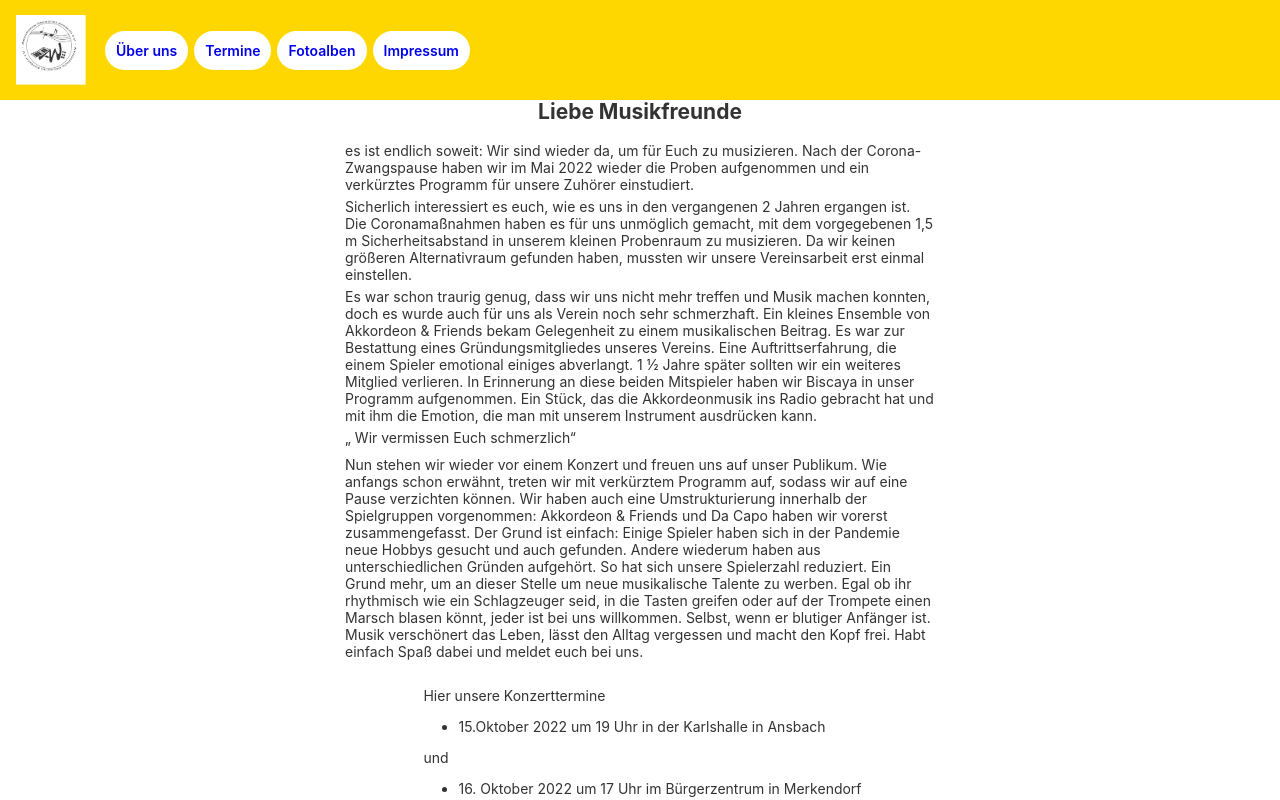
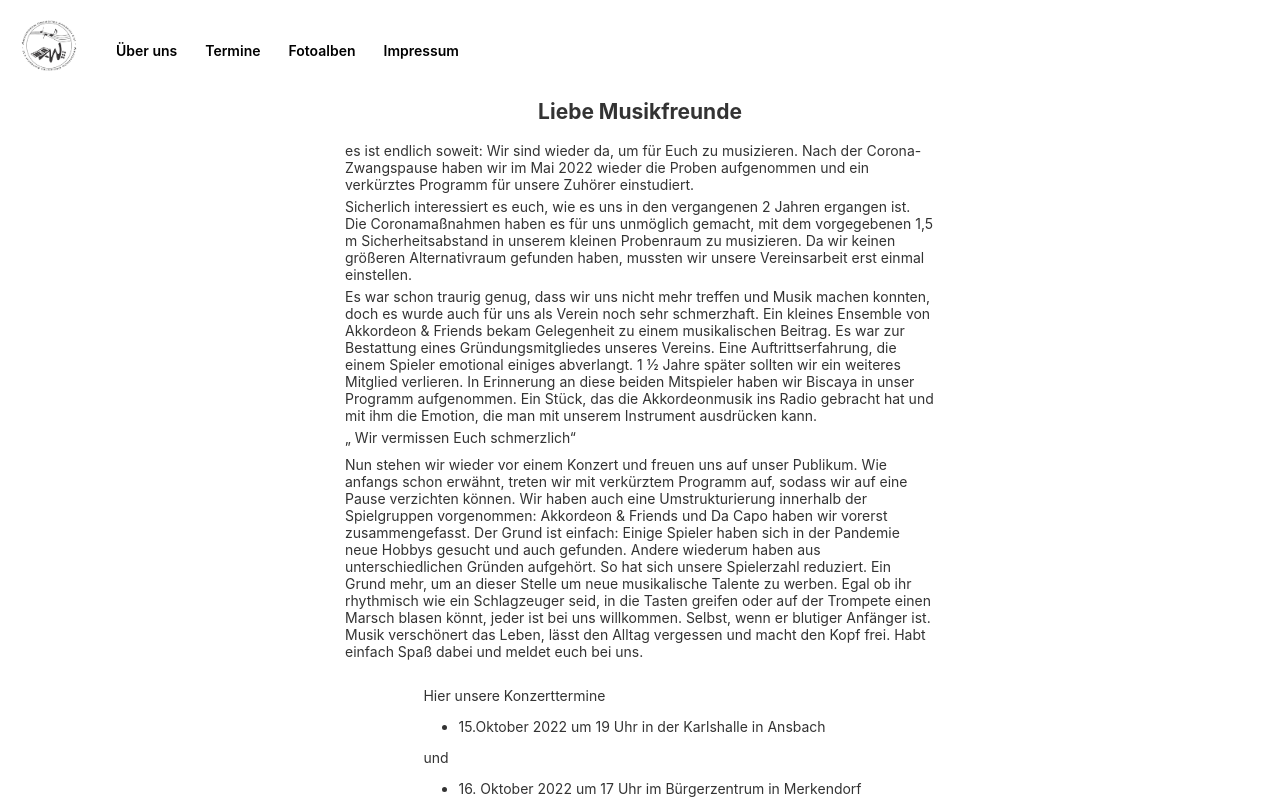
Before and after one commit to legan100/Chor, an Angular app: page / in a window 1280 px wide. Shown: the top 800 px of the page. Built offline with nearby package versions, Linux system fonts and the light colour scheme.

Commit message:
add link-color

```diff
--- a/src/app/app.component.css
+++ b/src/app/app.component.css
@@ -39,7 +39,7 @@
     height: 100px;
     display: flex;
     align-items: center;
-    background-color: gold;
+    background-color: white;
     color: white;
     font-weight: 600;
   }
@@ -80,6 +80,7 @@ a
     padding: 10px;
     width: 60px;
     background-color: white;
+    color: black;
     margin: 3px;
 }
 
--- a/src/app/app.component.html
+++ b/src/app/app.component.html
@@ -2,7 +2,7 @@
 <div class="toolbar" role="banner">
   <img
     width="70"
-    alt="Akkordeonorchester Ansbach"
+    alt="Akkordeonorchester Ansbach e.V."
     src="../assets/AOA Logo.png"
   />
     <div class="spacer">
--- a/src/index.html
+++ b/src/index.html
@@ -1,8 +1,8 @@
 <!doctype html>
-<html lang="en">
+<html lang="de">
 <head>
   <meta charset="utf-8">
-  <title>Akkordeonorchester Ansbach</title>
+  <title>Akkordeonorchester Ansbach e.V.</title>
   <base href="/">
   <meta name="viewport" content="width=device-width, initial-scale=1">
   <link rel="icon" type="image/x-icon" href="./assets/AOA Logo.png">
```
Also changed, not shown: Angular-YT-Links.txt, 1 other file (tests, documents, lock files or other folders).
